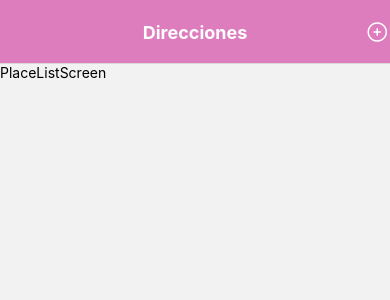
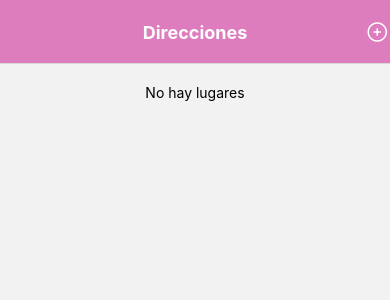
Before and after one commit to 0GLOC/CameraApp, a React Native app: screen /Place in a window 390 px wide. Shown: the top 300 px of the page. Built offline with nearby package versions, Linux system fonts and the light colour scheme.

Commit message:
Direccion function [ Working  ]

```diff
--- /dev/null
+++ b/src/components/PlaceItem.js
@@ -0,0 +1,48 @@
+import React from "react";
+import { TouchableOpacity, View, Text, Image, StyleSheet } from "react-native";
+import colors from '../utils/colors';
+
+const styles = StyleSheet.create({
+    container: {
+        borderBottomColor: colors.three,
+        borderBottomWidth: 1,
+        padding: 20,
+        flexDirection: 'row',
+        alignItems: 'center'
+    },
+    image: {
+        width: 80,
+        height: 80,
+        borderRadius: 20,
+        backgroundColor: colors.one
+    },
+    info: {
+        marginLeft: 10,
+        flex: 1,
+        justifyContent: 'center',
+        alignItems: 'flex-start'
+    },
+    title: {
+        fontSize: 16,
+        color: colors.black,
+        marginBottom: 10
+    },
+    address: {
+        fontSize: 14,
+        color: colors.three,
+    }
+});
+
+const PlaceItem = ({ id, title, image, address, onSelect }) => {
+    return (
+        <TouchableOpacity style={styles.container} onPress={() => onSelect(id)}>
+            <Image source={{ uri: image }} style={styles.image} />
+            <View style={styles.info}>
+                <Text style={styles.title}>{title}</Text>
+                <Text style={styles.address}>{address}</Text>
+            </View>
+        </TouchableOpacity>
+    );
+};
+
+export default PlaceItem;
--- a/src/screens/PlaceListScreen.js
+++ b/src/screens/PlaceListScreen.js
@@ -1,17 +1,48 @@
 import React from "react";
-import { View, StyleSheet, Text } from "react-native";
+import { FlatList, StyleSheet, Text, View } from "react-native";
+import { useSelector } from "react-redux";
+import PlaceItem from "../components/PlaceItem";
 
 const styles = StyleSheet.create({
     container: {
         flex: 1,
     },
+    emptyContainer: {
+        flex: 1,
+        marginVertical: 20,
+        alignItems: 'center',
+        justifyContent: 'center',
+    },
 });
 
 const PlaceListScreen = ({ navigation }) => {
+    const places = useSelector((state) => state.place.places);
+    console.log(places)
+
+    const onSelectPlace = (place) => {
+        navigation.navigate('PlaceDetail', { placeId: place.id });
+    }
+
+    const renderItem = ({ item }) => {
+        return <PlaceItem {...item} address='123 Street, City, Country' onSelect={onSelectPlace}/>
+    };
+
+    const ListEmptyComponent = () => {
+        return (
+            <View style={styles.emptyContainer}>
+                <Text>No hay lugares</Text>
+            </View>
+        )
+    }
+
     return (
-        <View style={styles.container}>
-            <Text>PlaceListScreen</Text>
-        </View>
+        <FlatList
+        style={styles.container}
+        data={places}
+        keyExtractor={(item) => item.id}
+        renderItem={renderItem}
+        ListEmptyComponent={ListEmptyComponent}
+        />
     );
 };
 
--- a/src/store/place.slices.js
+++ b/src/store/place.slices.js
@@ -3,7 +3,7 @@ import * as FileSystem from 'expo-file-system';
 import Place from "../models/Place";
 
 const initialState = {
-    places: [{}],
+    places: [],
 };
 
 const placeSlice = createSlice({
@@ -11,7 +11,11 @@ const placeSlice = createSlice({
     initialState,
     reducers: {
         addPlace: (state, action) => {
-            const newPlace = new Place(Date.now(), action.payload.title, action.payload.image);
+            const newPlace = new Place(
+                Date.now(),
+                action.payload.title,
+                action.payload.image
+            );
             state.places.push(newPlace);
         }
     },
```
